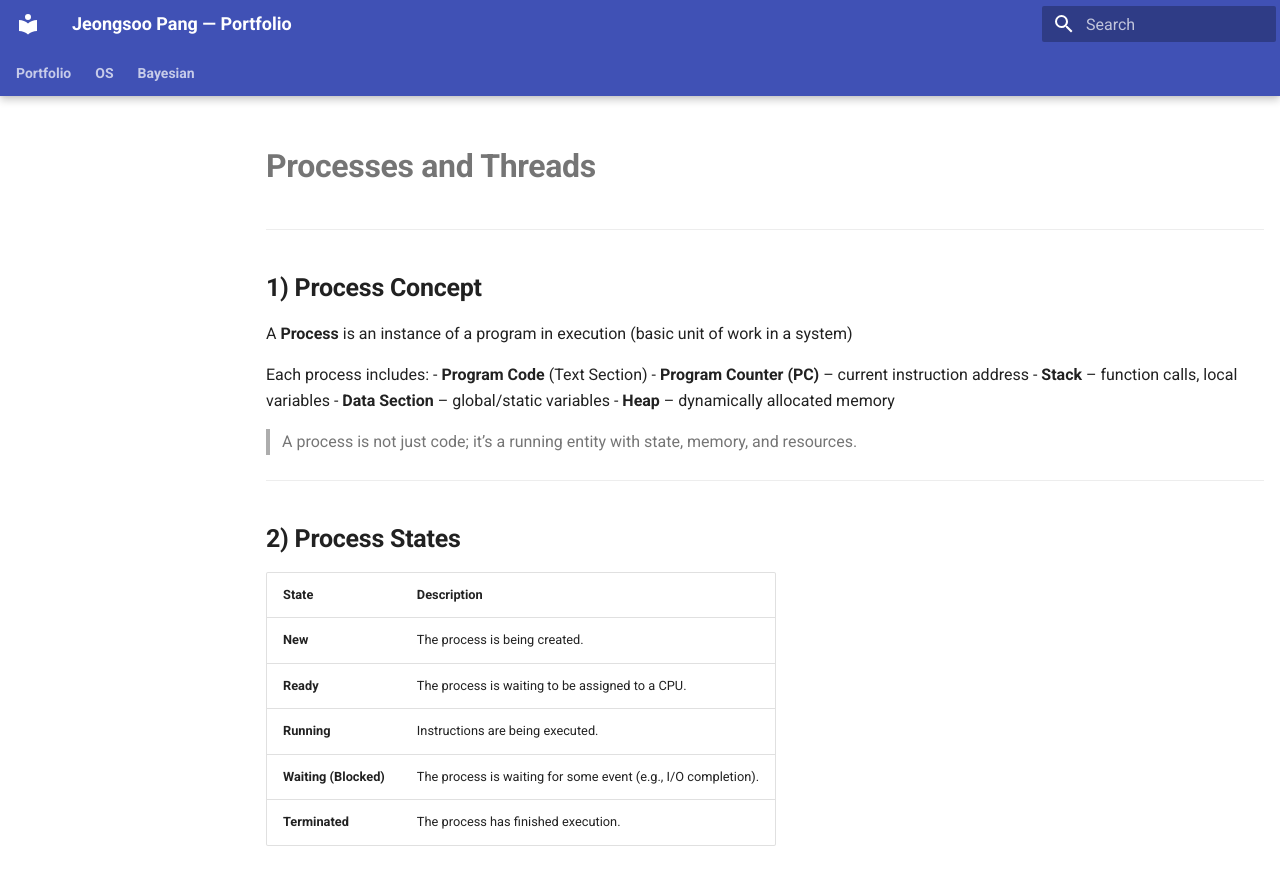
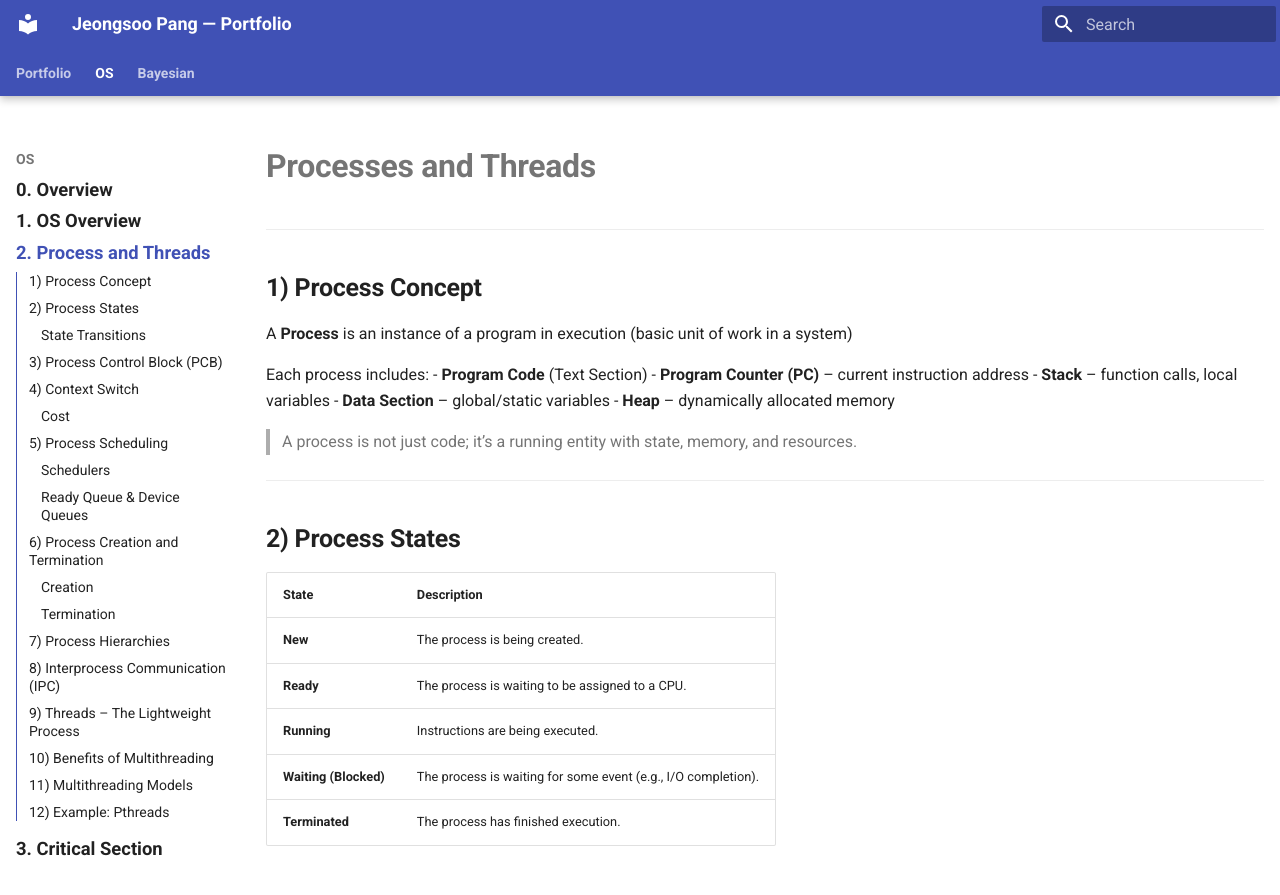
Before and after one commit to Jeongsoo-dev/ML_based_MR_CT_SeriesType_Detection, an MkDocs documentation site: the page built from docs/os/lec2_process_thread.md, in a window 1280 px wide and 900 px high. Shown: the top 895 px of the window. Built offline with MkDocs 1.6.1 and Material for MkDocs 9.7.7, drawn with Linux system fonts in a browser that asks for light colours.

Commit message:
Update mkdocs.yml

```diff
--- a/mkdocs.yml
+++ b/mkdocs.yml
@@ -37,7 +37,8 @@ nav:
   - OS:
       - "0. Overview": os/index.md
       - "1. OS Overview": os/os_overview.md
-      - "2. Critical Section": os/critical_section.md
+      - "2. Process and Threads": os/lec2_process_thread.md
+      - "3. Critical Section": os/critical_section.md
   - Bayesian:
       - "0. Overview": bayesian/index.md
       - "1. Foundations": bayesian/foundations.md
```
